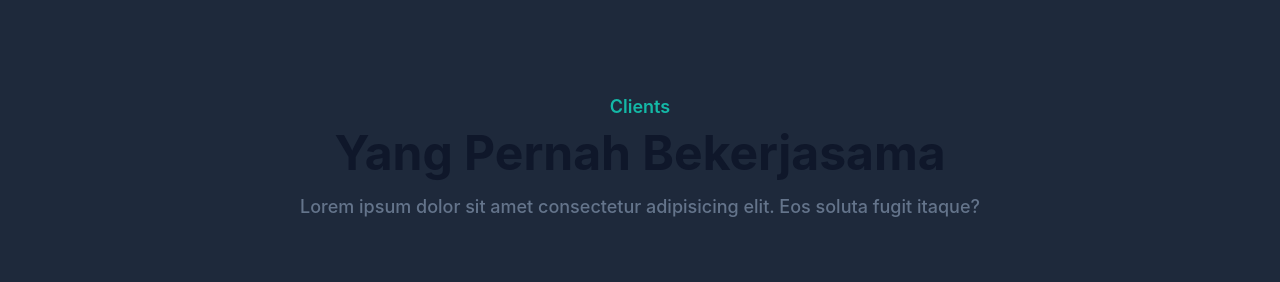
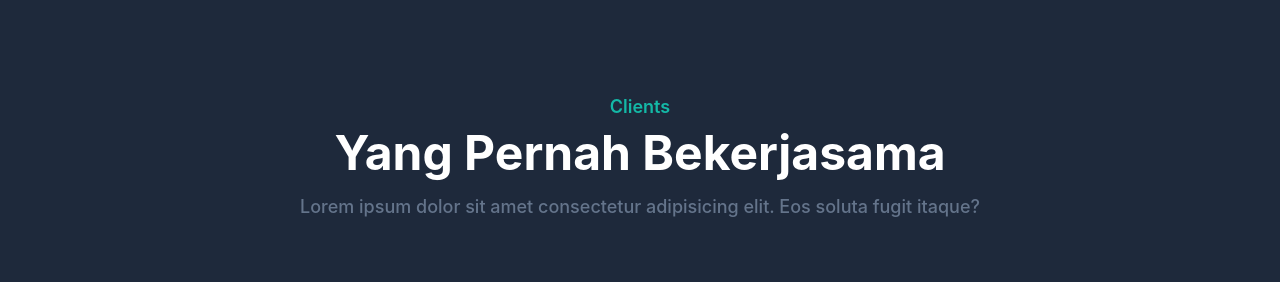
Before and after one commit to iwanlembong/portfolio-tailwind-css, a website: page index.html in a window 1280 px wide. Shown: the part 2780-3062 px from the top of the page. Drawn offline with Linux system fonts and the light colour scheme.

Commit message:
update clients section

```diff
--- a/index.html
+++ b/index.html
@@ -266,7 +266,7 @@
             <div class="w-full px-4">
                 <div class="mx-auto text-center mb-16">
                     <h4 class="font-semibold text-lg text-primary mb-2">Clients</h4>
-                    <h2 class="font-bold text-dark text-3xl mb-4 sm:text-4xl lg:text-5xl dark:text-dark">Yang Pernah
+                    <h2 class="font-bold text-white text-3xl mb-4 sm:text-4xl lg:text-5xl dark:text-dark">Yang Pernah
                         Bekerjasama</h2>
                     <p class="font-medium text-md text-secondary md:text-lg">Lorem ipsum dolor sit amet consectetur
                         adipisicing elit. Eos soluta fugit itaque?</p>
```
